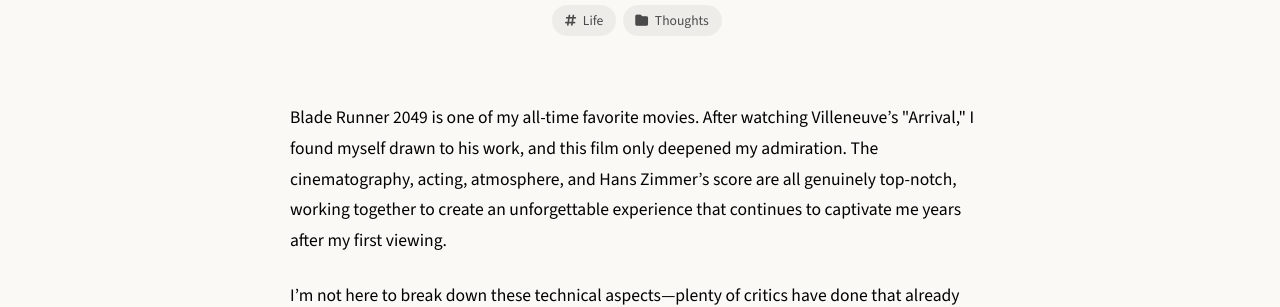
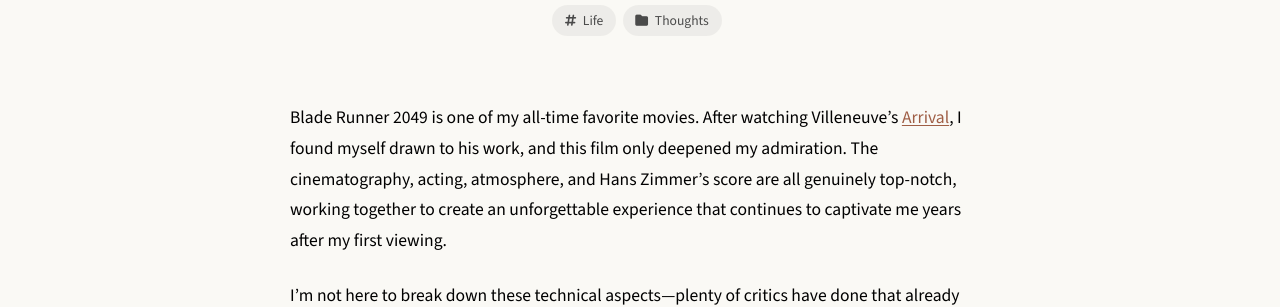
Before and after one commit to ht0324/ht0324.github.io, a Jekyll site: the page built from _posts/2025-04-02-Blade-Runner-2049.md, in a window 1280 px wide and 900 px high. Shown: the part 223-530 px from the top of the window. Built offline with Jekyll 4.4.1, drawn with Linux system fonts in a browser that asks for light colours; comment, search, counter and statistics services are not loaded; a style sheet for code colours, icons or effects is not loaded; some of the changed lines change nothing that is shown.

Commit message:
link edit

```diff
--- a/_posts/2025-04-02-Blade-Runner-2049.md
+++ b/_posts/2025-04-02-Blade-Runner-2049.md
@@ -8,7 +8,7 @@
 giscus_comments: true
 ---
 
-Blade Runner 2049 is one of my all-time favorite movies. After watching Villeneuve's \"Arrival,\" I found myself drawn to his work, and this film only deepened my admiration. The cinematography, acting, atmosphere, and Hans Zimmer's score are all genuinely top-notch, working together to create an unforgettable experience that continues to captivate me years after my first viewing.
+Blade Runner 2049 is one of my all-time favorite movies. After watching Villeneuve's [Arrival](https://www.imdb.com/title/tt2543164/), I found myself drawn to his work, and this film only deepened my admiration. The cinematography, acting, atmosphere, and Hans Zimmer's score are all genuinely top-notch, working together to create an unforgettable experience that continues to captivate me years after my first viewing.
 
 I'm not here to break down these technical aspects—plenty of critics have done that already with far more expertise. Instead, I want to share a theory that's been brewing in my mind: what if the plot isn't exactly as it appears on the surface?
 
```
